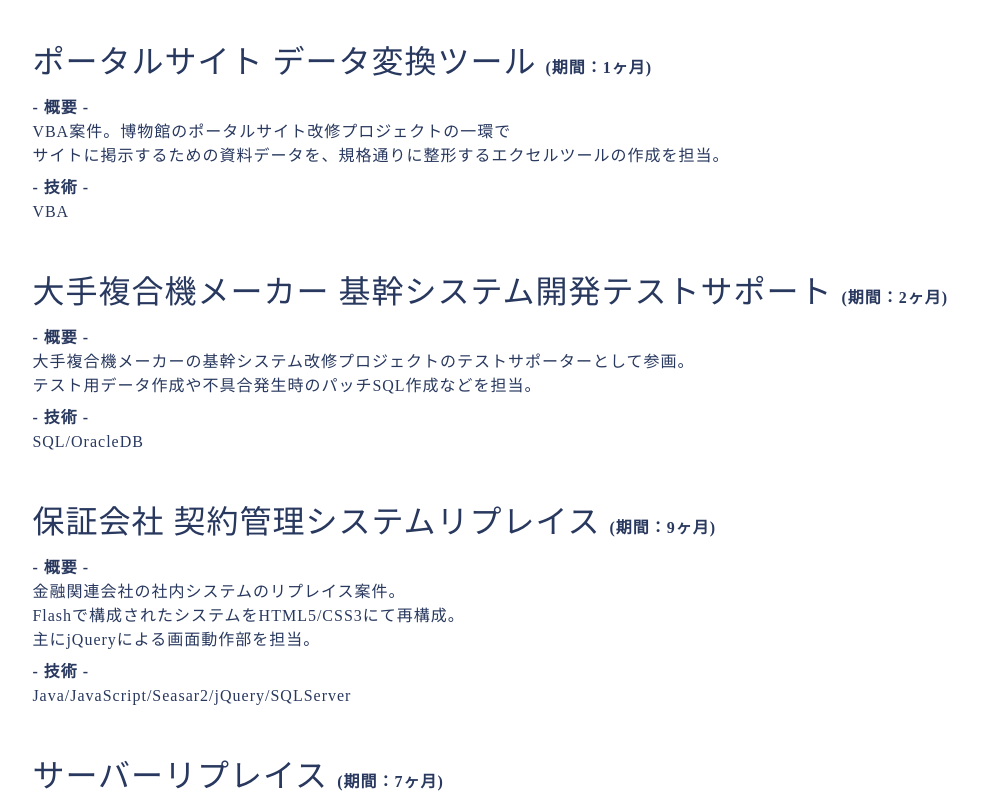
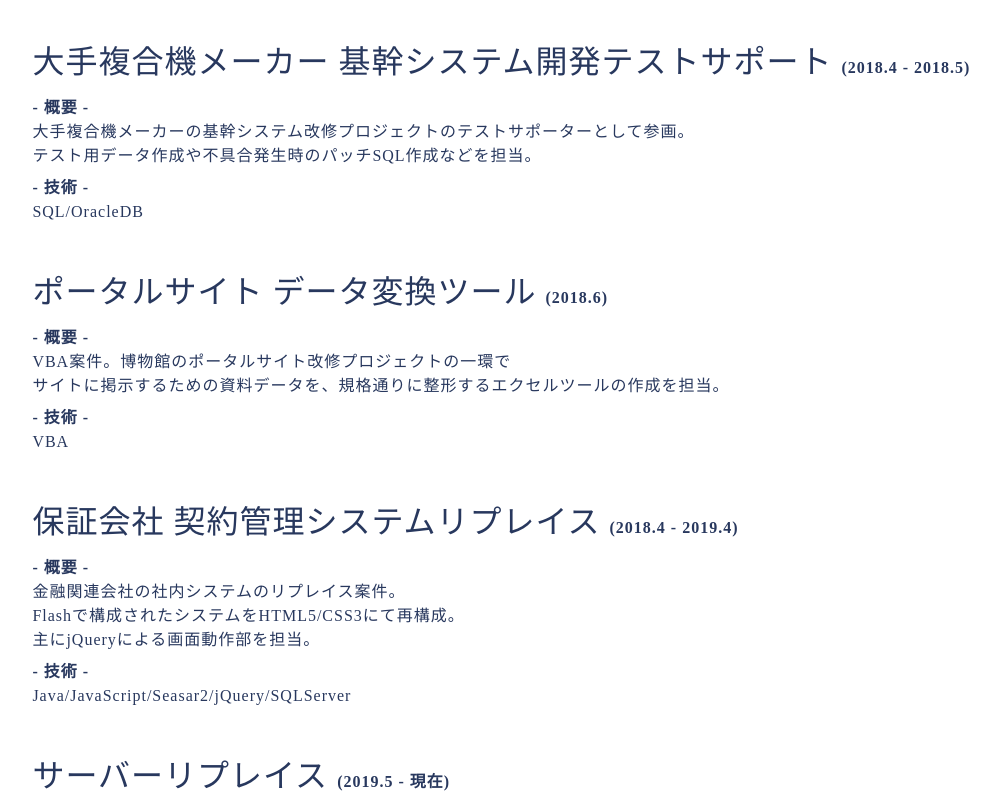
Before and after one commit to Kou0402/sy-profile, a Nuxt app: page /carrier in a window 1280 px wide. Shown: the part 340-1140 px from the top of the page, without its empty margins (134-1134 px from the left). Built offline with nearby package versions, Linux system fonts and the light colour scheme.

Commit message:
style: update carrier page

```diff
--- a/components/page/carrier/CarrierCard.vue
+++ b/components/page/carrier/CarrierCard.vue
@@ -1,7 +1,7 @@
 <template>
   <article class="carrier-card">
     <h2 class="title">
-      {{ title }} <span class="period">(期間：{{ period }}ヶ月)</span>
+      {{ title }} <span class="period">({{ period }})</span>
     </h2>
     <h3 class="subtitle">
       - 概要 -
@@ -24,7 +24,7 @@ export default {
       required: true
     },
     period: {
-      type: Number,
+      type: String,
       required: true
     },
     overview: {
--- a/pages/carrier.vue
+++ b/pages/carrier.vue
@@ -23,31 +23,31 @@ export default {
       carrierData: [
         {
           title: '不動産会社 営業向けシステム改修',
-          period: 2,
+          period: '2018.2 - 2018.3',
           overview:
             '不動産会社の営業向け顧客管理パッケージソフトの改修案件。<br />' +
             '顧客検索部分の新機能ページの追加を担当。',
           technology: 'PHP/JavaScript/Lumen/jQuery/PostgreSQL/Linux/Vagrant'
         },
         {
+          title: '大手複合機メーカー 基幹システム開発テストサポート',
+          period: '2018.4 - 2018.5',
+          overview:
+            '大手複合機メーカーの基幹システム改修プロジェクトのテストサポーターとして参画。<br />' +
+            'テスト用データ作成や不具合発生時のパッチSQL作成などを担当。',
+          technology: 'SQL/OracleDB'
+        },
+        {
           title: 'ポータルサイト データ変換ツール',
-          period: 1,
+          period: '2018.6',
           overview:
             'VBA案件。博物館のポータルサイト改修プロジェクトの一環で<br />サイトに' +
             '掲示するための資料データを、規格通りに整形するエクセルツールの作成を担当。',
           technology: 'VBA'
         },
         {
-          title: '大手複合機メーカー 基幹システム開発テストサポート',
-          period: 2,
-          overview:
-            '大手複合機メーカーの基幹システム改修プロジェクトのテストサポーターとして参画。<br />' +
-            'テスト用データ作成や不具合発生時のパッチSQL作成などを担当。',
-          technology: 'SQL/OracleDB'
-        },
-        {
           title: '保証会社 契約管理システムリプレイス',
-          period: 9,
+          period: '2018.4 - 2019.4',
           overview:
             '金融関連会社の社内システムのリプレイス案件。<br />Flashで構成されたシステムを' +
             'HTML5/CSS3にて再構成。<br /> 主にjQueryによる画面動作部を担当。',
@@ -55,7 +55,7 @@ export default {
         },
         {
           title: 'サーバーリプレイス',
-          period: 7,
+          period: '2019.5 - 現在',
           overview:
             '老朽化したサーバーとソフトウェアのリプレイス案件。<br />' +
             '主にバッチ系処理の製造を担当。',
```
